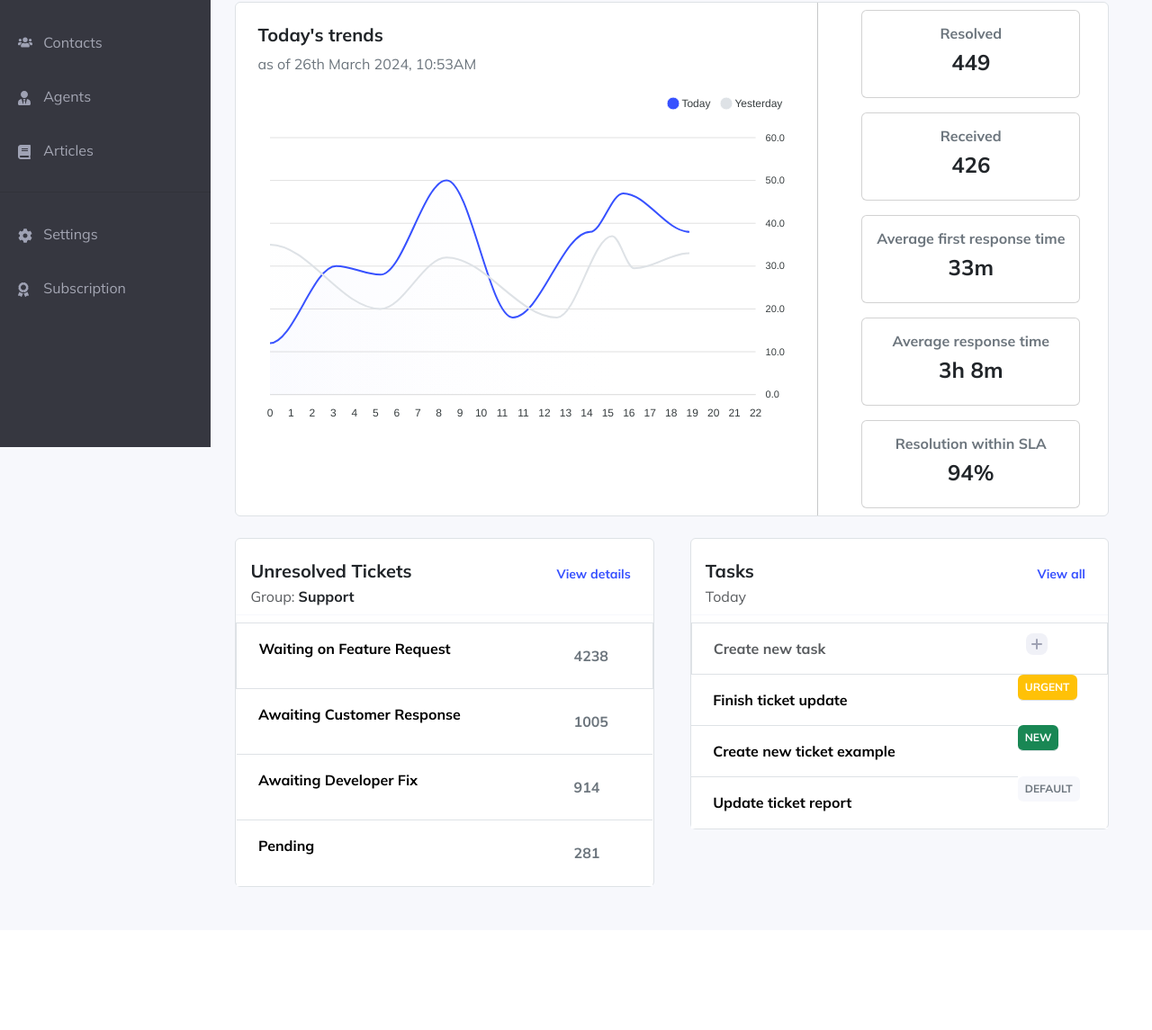
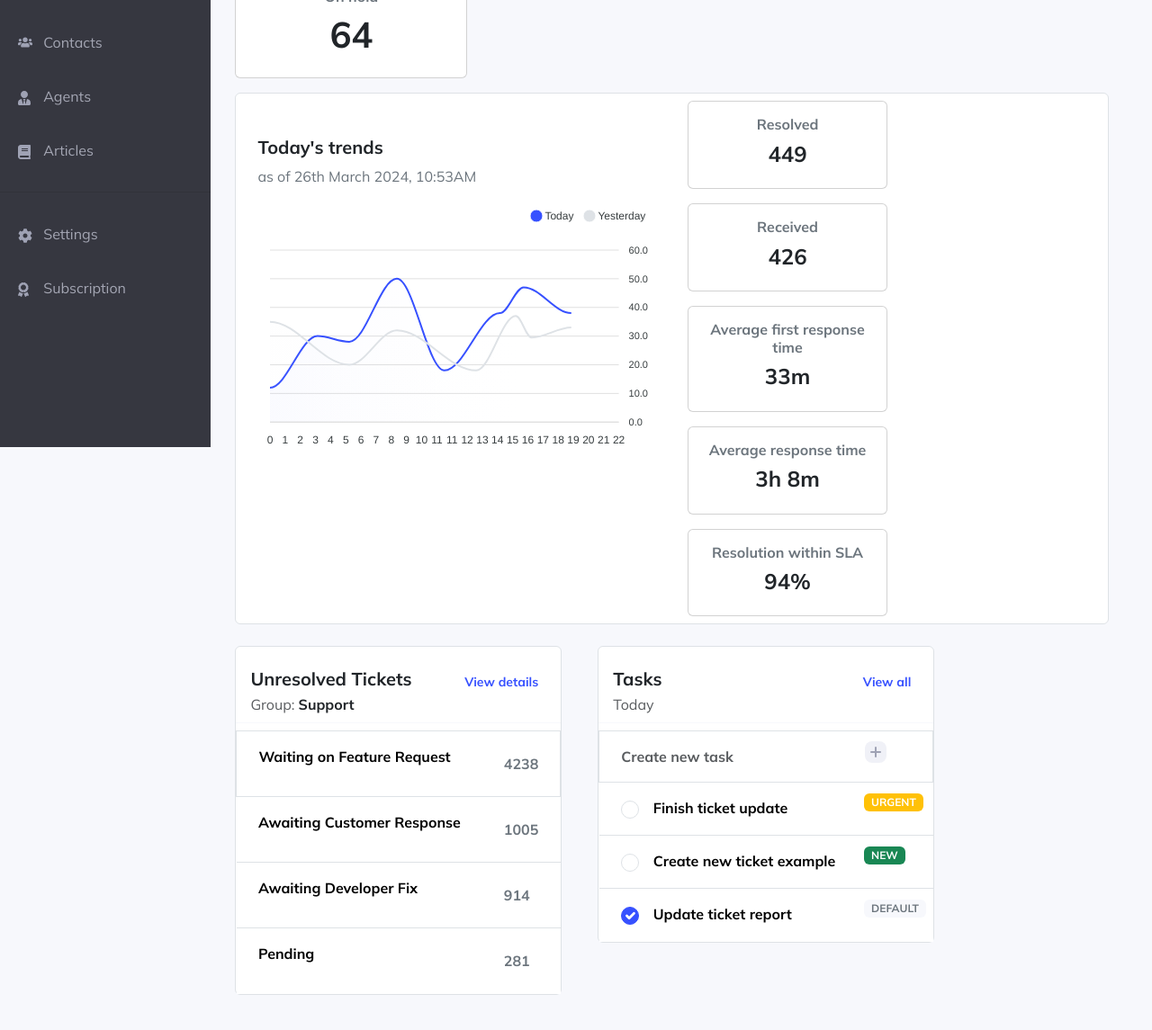
Before and after one commit to apradhan8/bootstrap-assignment-aaditya, a website: page src/index.html in a window 1280 px wide. Shown: the part 303-1448 px from the top of the page at 90% size. Before the commit the page ends 1337 px from the top, so only its background shows below. Drawn offline with nearby package versions, Linux system fonts and the light colour scheme.

Commit message:
finalize

```diff
--- a/src/index.html
+++ b/src/index.html
@@ -104,7 +104,7 @@
               </defs>
               <use xlink:href="#logo" />
             </svg>
-            <span class="fs-5 logo-title d-none d-sm-inline-block links">Dashboard Kit</span>
+            <span class="fs-5 logo-title d-none d-md-inline-block links">Dashboard Kit</span>
           </a>
           <ul class="nav nav-pills flex-column mb-auto" id="nav-links">
             <li class="nav-item">
@@ -112,7 +112,7 @@
                 <svg class="bi pe-none me-2" width="16" height="16">
                   <use xlink:href="#overview" />
                 </svg>
-                <span class="d-none d-sm-inline-block">Overview</span>
+                <span class="d-none d-md-inline-block">Overview</span>
               </a>
             </li>
             <li>
@@ -120,7 +120,7 @@
                 <svg class="bi pe-none me-2" width="16" height="16">
                   <use xlink:href="#tickets" />
                 </svg>
-                <span class="d-none d-sm-inline-block">Tickets</span>
+                <span class="d-none d-md-inline-block">Tickets</span>
               </a>
             </li>
             <li>
@@ -128,7 +128,7 @@
                 <svg class="bi pe-none me-2" width="16" height="16">
                   <use xlink:href="#ideas" />
                 </svg>
-                <span class="d-none d-sm-inline-block">Ideas</span>
+                <span class="d-none d-md-inline-block">Ideas</span>
               </a>
             </li>
             <li>
@@ -136,7 +136,7 @@
                 <svg class="bi pe-none me-2" width="16" height="16">
                   <use xlink:href="#contacts" />
                 </svg>
-                <span class="d-none d-sm-inline-block">Contacts</span>
+                <span class="d-none d-md-inline-block">Contacts</span>
               </a>
             </li>
             <li>
@@ -144,7 +144,7 @@
                 <svg class="bi pe-none me-2" width="16" height="16">
                   <use xlink:href="#agents" />
                 </svg>
-                <span class="d-none d-sm-inline-block">Agents</span>
+                <span class="d-none d-md-inline-block">Agents</span>
               </a>
             </li>
             <li>
@@ -152,7 +152,7 @@
                 <svg class="bi pe-none me-2" width="16" height="16">
                   <use xlink:href="#articles" />
                 </svg>
-                <span class="d-none d-sm-inline-block">Articles</span>
+                <span class="d-none d-md-inline-block">Articles</span>
               </a>
             </li>
 
@@ -162,7 +162,7 @@
                 <svg class="bi pe-none me-2" width="16" height="16">
                   <use xlink:href="#settings" />
                 </svg>
-                <span class="d-none d-sm-inline-block">Settings</span>
+                <span class="d-none d-md-inline-block">Settings</span>
               </a>
             </li>
             <li>
@@ -170,18 +170,18 @@
                 <svg class="bi pe-none me-2" width="16" height="16">
                   <use xlink:href="#subscription" />
                 </svg>
-                <span class="d-none d-sm-inline-block">Subscription</span>
+                <span class="d-none d-md-inline-block">Subscription</span>
               </a>
             </li>
           </ul>
         </nav>
       </aside>
       <!-- Main content -->
-      <div class="col-xs-3 col-md-10 col-12 p-5  content ">
+      <div class="col-xs-3 col-md-10 col-12 p-5 mx-4 md-mx-6 content">
 
         <!-- nav with profile -->
         <div class="d-flex justify-content-between">
-          <h1 class="fs-4 fw-bold">Overview</h1>
+          <h1 class="fs-4 fw-bold ">Overview</h1>
           <div>
             <svg class="mx-2" width="16" height="16" viewBox="0 0 16 16" fill="none" xmlns="http://www.w3.org/2000/svg">
               <g clip-path="url(#clip0_584_242)">
@@ -210,7 +210,7 @@
         </div>
 
         <!-- statistics cards  -->
-        <div class="row mt-5  gap-5 p-3  ">
+        <div class="d-flex mt-5 flex-wrap justify-content-between gap-3 flex-md-row">
           <div class="card text-center bg-white">
             <div class="card-body">
               <h6 class="card-title fw-bold text-secondary ">Unresolved</h6>
@@ -238,22 +238,24 @@
         </div>
 
         <!-- chart and chart info -->
-        <section class="rounded-md border mt-3 d-flex flex-column flex-sm-row bg-white rounded">
+        <section class="w-100 rounded border mt-3 d-flex flex-column flex-lg-row justify-content-lg-between bg-white">
           <!-- chart -->
 
-          <div class="col-12 col-md-8 p-4">
+          <div class="p-4 py-md-5 chart-wrapper">
             <h5 class="fw-bold">Today's trends</h5>
             <p class="text-secondary"> as of 26th March 2024, 10:53AM</p>
-            <div class="chart w-100">
-
-            </div>
+            <!-- <div class="chart"> -->
+            <div class="chart"></div>
           </div>
 
           <!-- Chart info -->
-          <div class="hstack gap-5 ml-auto">
-            <div class="vr"></div>
-            <div class="d-flex p-2 gap-3 flex-sm-column">
-              <div class="card text-center ">
+          <div class="d-flex flex-column flex-lg-row justify-content-lg-between">
+            <!-- divider -->
+            <!-- <div class="vr d-none d-lg-block"></div> -->
+            <!-- info cards -->
+            <div class="w-50 d-flex flex-wrap p-2 gap-3 justify-content-center justify-content-md-start">
+
+              <div class="card text-center">
                 <div class="card-body">
                   <h6 class="card-title fw-bold text-secondary ">Resolved</h6>
                   <h4 class="fw-bold">449</h4>
@@ -287,15 +289,12 @@
                   <h4 class="fw-bold">94%</h4>
                 </div>
               </div>
-
-
-
             </div>
           </div>
         </section>
 
         <!-- Unresolved tickets and tasks -->
-        <section class="d-flex mt-4 justify-content-between gap-5">
+        <section class="d-flex mt-4 gap-5 flex-column flex-md-row">
           <div class="column">
             <!-- Unresolved Tickets -->
             <div class="pt-4 bg-white rounded border ">
@@ -362,7 +361,7 @@
 
           </div>
 
-          <!-- Tasks -->
+          <!-- Tasks Panel -->
           <div class="column detail-cards">
             <div class="pt-4 bg-white rounded border">
               <div class="d-flex px-3 pb-2 mb-2 justify-content-between border-bottom border-light">
@@ -399,34 +398,54 @@
                     </tr>
                     <tr>
                       <td class="py-3 px-4">
-                        <div class="d-flex align-items-center">
-                          <div>
-                            <p class="mb-0 fw-bold">Finish ticket update</p>
+                        <div class="">
+                          <div class="form-check d-flex align-items-center gap-3">
+                            <input class="form-check-input rounded-circle" type="checkbox" name="flexRadioDefault"
+                              id="flexRadioDefault1">
+                            <label class="form-check-label fw-bold" for="flexRadioDefault1">
+                              Finish ticket update
+                            </label>
+
                           </div>
                         </div>
                       </td>
-                      <td class="badge bg-warning text-white">URGENT</td>
+                      <td>
+                        <div class="badge bg-warning text-white">URGENT</div>
+                      </td>
                     </tr>
                     <tr>
                       <td class="py-3 px-4">
-                        <div class="d-flex align-items-center">
-                          <div>
-                            <p class="mb-0 fw-bold">Create new ticket example</p>
+                        <div class="">
+                          <div class="form-check d-flex align-items-center gap-3">
+                            <input class="form-check-input rounded-circle" type="checkbox" name="flexRadioDefault"
+                              id="flexRadioDefault1">
+                            <label class="form-check-label fw-bold" for="flexRadioDefault1">
+                              Create new ticket example
+                            </label>
+
                           </div>
                         </div>
                       </td>
-                      <td class="fw-bold text-white badge bg-success align-middle">NEW</td>
+                      <td>
+                        <div class="fw-bold text-white badge bg-success align-middle">NEW</div>
+                      </td>
                     </tr>
-                    <tr class="border-bottom border-white">
+                    <tr class="border-bottom border-white ">
                       <td class="py-3 px-4">
-                        <div class="d-flex align-items-center">
-                          <div>
-                            <p class="mb-0 fw-bold">Update ticket report</p>
-                          </div>
+                        <div class="">
+                          <div class="form-check d-flex align-items-center gap-3">
+                            <input class="form-check-input rounded-circle" type="checkbox" name="flexRadioDefault"
+                              id="flexRadioDefault1" checked>
+                            <label class="form-check-label fw-bold" for="defaultCheck">
+                              Update ticket report
+                            </label>
+
                           </div>
                       </td>
-                      <td class="fw-bold text-secondary text-center badge bg-light ">
-                        DEFAULT
+                      <td>
+                        <div class=" text-secondary text-center badge bg-light ">
+                          DEFAULT</div>
+              </div>
               </td>
               </tr>
               </tbody>
--- a/src/js/main.js
+++ b/src/js/main.js
@@ -4,8 +4,12 @@ document.addEventListener('DOMContentLoaded', function () {
     const expandButton = document.getElementById('logo-btn');
     const sidebarLinks = document.querySelectorAll('.nav-link');
     const mainContent = document.querySelector('.content');
+    const mediaQuery = window.matchMedia('(min-width: 765px)');
+    const mediaQuery2 = window.matchMedia('(max-width: 768px)');
 
+    // Collapse sidebar on small screens
 
+    // Add active class to clicked sidebar link
     sidebarLinks.forEach(function (link) {
         link.addEventListener('click', function () {
             sidebarLinks.forEach(function (otherLink) {
@@ -17,12 +21,20 @@ document.addEventListener('DOMContentLoaded', function () {
 
     })
 
-
-    expandButton.addEventListener('click', function () {
+    if (mediaQuery2.matches) {
         sidebar.classList.toggle('collapsed');
         mainContent.classList.toggle('collapsed');
+    }
+    // Expand sidebar
+    expandButton.addEventListener('click', function () {
+        if (mediaQuery.matches) {
+            sidebar.classList.toggle('collapsed');
+            mainContent.classList.toggle('collapsed');
+        }
+
     });
 
+    // Apex Charts
     var options = {
         series: [{
             name: "Today",
@@ -166,9 +178,7 @@ document.addEventListener('DOMContentLoaded', function () {
         }
 
     };
-
     var chart = new ApexCharts(document.querySelector(".chart"), options);
-
     chart.render();
 
 
--- a/src/scss/style.scss
+++ b/src/scss/style.scss
@@ -60,7 +60,7 @@ aside .nav-pills .nav-link.active {
 }
 
 
-aside .nav-pills .nav-link.active .sidebar.collapsed span {
+.sidebar.collapsed span {
     // width: max-content !important;
     display: none !important;
     margin-right: unset;
@@ -77,31 +77,30 @@ aside .nav-pills .nav-link.active .sidebar.collapsed span {
     object-fit: cover;
 }
 
-.content {
-    margin-left: 16.67%;
+@media screen and (min-width: 768px) {
+    .md-mx-6 {
+        margin-left: 16.67% !important;
 
+    }
 }
 
+
 .content.collapsed {
-    margin-left: 10%;
+    margin-left: 10% !important;
 }
 
 .card {
-    flex: 1;
-    max-width: 258px;
-    max-height: 134px;
-}
-
-.chart {
-    width: 50%;
-    height: 50%;
+    width: 100%;
+    flex-wrap: wrap;
+    max-width: 258px !important;
+    max-height: 134px !important;
 }
 
 
 
 
+
 .column {
-    flex: 1;
 
     &:last-child {
         margin-right: 0;
@@ -121,3 +120,11 @@ aside .nav-pills .nav-link.active .sidebar.collapsed span {
 .table {
     margin-bottom: 0;
 }
+
+.chart {
+    width: 100%;
+}
+
+.chart-wrapper {
+    width: calc(100% - 40px) !important;
+}
```
Also changed, not shown: src/assets/css/style.css, 1 other file. Lines whose indentation alone changed are shown as unchanged.
